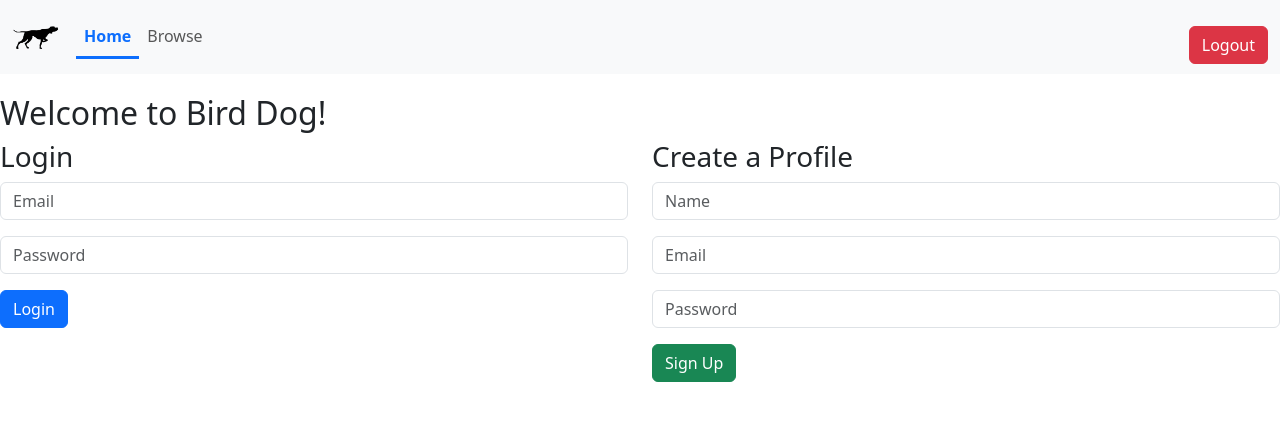
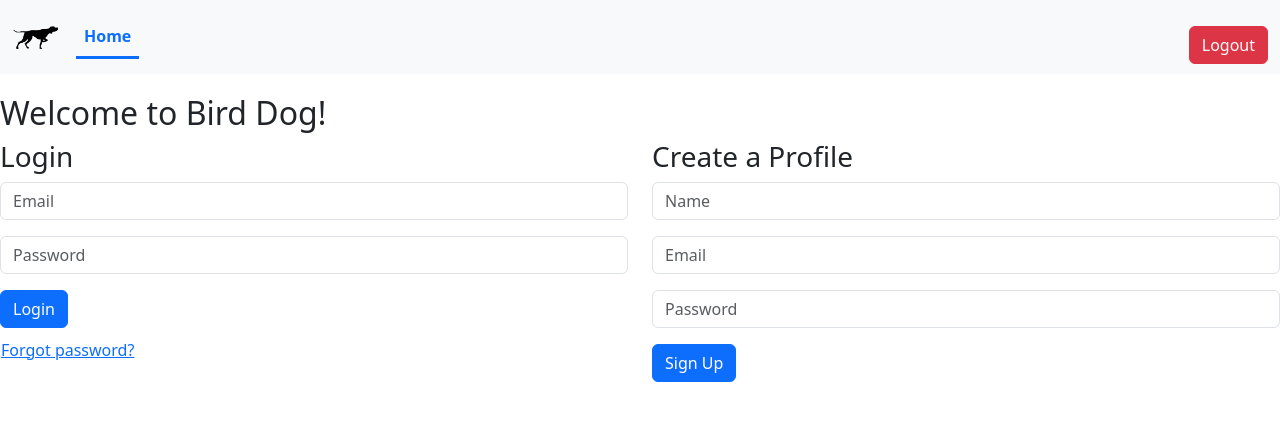
Before and after one commit to jbrandt130/birddog, a Flask app: page / in a window 1280 px wide. Shown: the top 421 px of the page. Run offline with Flask 3, Linux system fonts and the light colour scheme; some libraries are stand-ins or nearby versions.

Commit message:
profile tab and password reset workflow

```diff
--- a/birddog/service.py
+++ b/birddog/service.py
@@ -7,6 +7,9 @@ from urllib.parse import quote, unquote
 from datetime import datetime
 from time import sleep
 import logging
+from itsdangerous import URLSafeTimedSerializer
+import smtplib
+from email.message import EmailMessage
 from flask import (
     Flask,
     render_template,
@@ -42,6 +45,12 @@ STATIC_DIR = os.path.join(BASE_DIR, 'static')
 
 app = Flask(__name__, template_folder=TEMPLATES_DIR, static_folder=STATIC_DIR)
 app.secret_key = os.getenv('BIRDDOG_SECRET_KEY', '')  # For session management
+serializer = URLSafeTimedSerializer(app.secret_key)
+
+SMTP_SERVER = os.getenv('BIRDDOG_SMTP_SERVER', '')  # For password reset
+SMTP_PORT = os.getenv('BIRDDOG_SMTP_PORT', '')  # For password reset
+SMTP_USERNAME = os.getenv('BIRDDOG_SMTP_USERNAME', '')  # For password reset
+SMTP_PASSWORD = os.getenv('BIRDDOG_SMTP_PASSWORD', '')  # For password reset
 
 # ---- USER MANAGEMENT --------------------------------------------------------
 
@@ -80,6 +89,18 @@ class Users:
 
     def logout(self):
         self._session.pop('user', None)
+
+    def change_password(self, email, current_password, new_password):
+        user = self.lookup(email)
+        if not user:
+            return False, 'User not found'
+
+        if not check_password_hash(user.get('password', ''), current_password):
+            return False, 'Current password is incorrect'
+
+        user['password'] = generate_password_hash(new_password)
+        save_cached_object(user, f'{self._path}/{email}.json')
+        return True, 'Password changed successfully'
 
 users = Users(session)
 
@@ -124,6 +145,67 @@ def login():
 def logout():
     users.logout()
     return redirect(url_for('home'))
+
+# Change Password Route
+@app.route('/change_password', methods=['POST'])
+def change_password():
+    user_session = session.get('user')
+    if not user_session:
+        return jsonify(success=False, message='Not logged in'), 401
+
+    email = user_session['email']
+    data = request.get_json()
+    current_pw = data.get('current')
+    new_pw = data.get('new')
+
+    success, message = users.change_password(email, current_pw, new_pw)
+    status = 200 if success else 403
+    return jsonify(success=success, message=message), status
+
+@app.route('/reset_password', methods=['POST'])
+def reset_password_request():
+
+    def _send_reset_email(to_email, token):
+        reset_url = url_for('reset_with_token', token=token, _external=True)
+        msg = EmailMessage()
+        msg['Subject'] = 'Reset your Bird Dog password'
+        msg['From'] = 'birddogpound2025@gmail.com'
+        msg['To'] = to_email
+        msg.set_content(f'Click the link to reset your password: {reset_url}')
+
+        with smtplib.SMTP(SMTP_SERVER, SMTP_PORT) as server:
+            server.starttls()
+            server.login(SMTP_USERNAME, SMTP_PASSWORD)
+            server.send_message(msg)
+
+    data = request.get_json()
+    email = data.get('email')
+    user = users.lookup(email)
+    if not user:
+        return jsonify(success=True, message='If that email is registered, a reset link was sent.')
+
+    token = serializer.dumps(email, salt='reset-password')
+    logger.info(f'sending password reset to {email}, {token}')
+    _send_reset_email(email, token)
+    return jsonify(success=True, message='Check your email for a reset link.')
+
+@app.route('/reset_password/<token>', methods=['GET', 'POST'])
+def reset_with_token(token):
+    try:
+        email = serializer.loads(token, salt='reset-password', max_age=3600)
+    except Exception:
+        return render_template('reset_password_expired.html')
+
+    if request.method == 'POST':
+        new_pw = request.form.get('password')
+        user = users.lookup(email)
+        if not user:
+            return render_template('reset_password_expired.html')
+        user['password'] = generate_password_hash(new_pw)
+        save_cached_object(user, f'{users._path}/{email}.json')
+        return redirect(url_for('home'))
+
+    return render_template('reset_password_form.html', token=token)
 
 # ---- HELPER FUNCTIONS -------------------------------------------------------
 
--- a/static/js/birddog.js
+++ b/static/js/birddog.js
@@ -64,6 +64,12 @@ function enable_if(elem_id, enabled)
         document.getElementById(elem_id).classList.remove('disabled');
     else
         document.getElementById(elem_id).classList.add('disabled');
+}
+
+function show_tab(tab_id) {
+    console.log(`showing tab: ${tab_id}`);
+    const tab = new bootstrap.Tab(document.getElementById(tab_id));
+    tab.show();
 }
 
 async function update_translation_progress(data) {
@@ -826,8 +832,7 @@ function view_changes(full_path, modified, last_resolved) {
         case_id=path.length > 3? path[3] : null,
         compare=compare);
     // Switch to the browse tab
-    const browse_tab = new bootstrap.Tab(document.getElementById('nav-browse-tab'));
-    browse_tab.show();
+    show_tab('nav-browse-tab');
 }
 
 
@@ -1119,6 +1124,27 @@ function on_loaded() {
         });
     }
 
+    // reset password submit
+    const reset_password = document.getElementById('resetPasswordModal');
+    if (reset_password) {
+        reset_password.addEventListener('submit', async (event) => {
+            event.preventDefault();
+
+            const email = document.getElementById('resetEmail').value;
+            console.log('reset password:', email)
+
+            const response = await fetch('/reset_password', {
+                method: 'POST',
+                headers: {'Content-Type': 'application/json'},
+                body: JSON.stringify({ email })
+            });
+            const data = await response.json();
+            alert(data.message);
+            window.location.reload();  // Refresh page
+        });
+    }
+
+
     // if user is logged in, then start loading the page data
     const user_data_elem = document.getElementById('user-data');
     if (user_data_elem) {
@@ -1151,8 +1177,7 @@ function on_loaded() {
                         load_page(page_id[0], page_id[1], page_id[2], page_id[3], page_id[4],
                             compare=last_resolved);
                         // Switch to the browse tab
-                        const browse_tab = new bootstrap.Tab(document.getElementById('nav-browse-tab'));
-                        browse_tab.show();
+                        show_tab('nav-browse-tab');
                     } catch (error) {
                         console.error('Error fetching archives:', error);
                         alert('Failed to load', page_id);
@@ -1173,11 +1198,42 @@ function on_loaded() {
                     // load the selected page
                     load_page(archive, subarchive, '', '');
                     // Switch to the browse tab
-                    const browse_tab = new bootstrap.Tab(document.getElementById('nav-browse-tab'));
-                    browse_tab.show();
+                    show_tab('nav-browse-tab');
                 }
             }
         });
+
+        // handler for change password form
+        document.getElementById('change-password-form')?.addEventListener('submit', async (e) => {
+          e.preventDefault();
+
+          const current = document.getElementById('currentPassword').value;
+          const newPass = document.getElementById('newPassword').value;
+          const confirm = document.getElementById('confirmPassword').value;
+          const msgBox = document.getElementById('password-change-message');
+
+          if (newPass !== confirm) {
+            msgBox.textContent = 'New passwords do not match.';
+            msgBox.className = 'text-danger';
+            return;
+          }
+
+          try {
+            const res = await fetch('/change_password', {
+              method: 'POST',
+              headers: { 'Content-Type': 'application/json' },
+              body: JSON.stringify({ current, new: newPass }),
+            });
+
+            const result = await res.json();
+            msgBox.textContent = result.message;
+            msgBox.className = result.success ? 'text-success' : 'text-danger';
+          } catch (err) {
+            msgBox.textContent = 'Error changing password.';
+            msgBox.className = 'text-danger';
+          }
+        });
+
 
         // Populate the interface
         load_watchlist(check_all=true, initial_load=true);
--- a/templates/index.html
+++ b/templates/index.html
@@ -42,6 +42,9 @@
       background-color: white;
       z-index: 1040;
     }
+    .tab-pane:not(.active) {
+      display: none !important;
+    }
   </style>
 
 </head>
@@ -60,7 +63,10 @@
     <div class="collapse navbar-collapse justify-content-between" id="navbarNavAltMarkup">
       <div class="navbar-nav">
         <a class="nav-link active" id="nav-home-tab" data-bs-toggle="tab" href="#nav-home" role="tab">Home</a>
-        <a class="nav-link" id="nav-browse-tab" data-bs-toggle="tab" href="#nav-browse" role="tab">Browse</a>
+        {% if user %}
+          <a class="nav-link" id="nav-browse-tab" data-bs-toggle="tab" href="#nav-browse" role="tab">Browse</a>
+          <a class="nav-link" id="nav-profile-tab" data-bs-toggle="tab" href="#nav-profile" role="tab">Profile</a>
+        {% endif %}
       </div>
 
       {% if debug %}
@@ -205,6 +211,11 @@
         <input type="password" class="form-control" id="loginPassword" placeholder="Password" required>
       </div>
       <button type="submit" class="btn btn-primary">Login</button>
+      <div class="mt-2">
+        <button type="button" class="btn btn-link p-0" data-bs-toggle="modal" data-bs-target="#resetPasswordModal">
+          Forgot password?
+        </button>
+      </div>
     </form>
     <div id="loginError" class="text-danger mt-2"></div>
   </div>
@@ -222,7 +233,7 @@
       <div class="mb-3">
         <input type="password" class="form-control" id="signupPassword" placeholder="Password" required>
       </div>
-      <button type="submit" class="btn btn-success">Sign Up</button>
+      <button type="submit" class="btn btn-primary">Sign Up</button>
     </form>
     <div id="signupError" class="text-danger mt-2"></div>
   </div>
@@ -230,6 +241,29 @@
 {% endif %}
 </div>
 
+</div>
+
+<!-- User Profile Panel -->
+<div class="tab-pane fade" id="nav-profile" role="tabpanel">
+  <div class="container mt-4">
+    <h3>Profile Settings</h3>
+    <form id="change-password-form">
+      <div class="mb-3">
+        <label for="currentPassword" class="form-label">Current Password</label>
+        <input type="password" class="form-control" id="currentPassword" required>
+      </div>
+      <div class="mb-3">
+        <label for="newPassword" class="form-label">New Password</label>
+        <input type="password" class="form-control" id="newPassword" required>
+      </div>
+      <div class="mb-3">
+        <label for="confirmPassword" class="form-label">Confirm New Password</label>
+        <input type="password" class="form-control" id="confirmPassword" required>
+      </div>
+      <button type="submit" class="btn btn-primary">Change Password</button>
+      <div id="password-change-message" class="mt-2"></div>
+    </form>
+  </div>
 </div>
 
 <!-- Browse Panel -->
@@ -349,6 +383,7 @@
   </div>
 </div>
 
+
 <!-- Archive Selection Modal -->
 <div class="modal fade bd-example-modal-sm" id="archiveSelectModal" tabindex="-1" role="dialog" aria-labelledby="archiveSelectModalLabel" aria-hidden="true">
   <div class="modal-dialog">
@@ -407,6 +442,29 @@
   </div>
 </div>
 
+<!-- Reset Password Modal -->
+<div class="modal fade" id="resetPasswordModal" tabindex="-1" aria-labelledby="resetPasswordModalLabel" aria-hidden="true">
+  <div class="modal-dialog">
+    <form class="modal-content" id="resetPasswordForm">
+      <div class="modal-header">
+        <h5 class="modal-title" id="resetPasswordModalLabel">Reset Password</h5>
+        <button type="button" class="btn-close" data-bs-dismiss="modal" aria-label="Close"></button>
+      </div>
+      <div class="modal-body">
+        <div class="mb-3">
+          <label for="resetEmail" class="form-label">Email</label>
+          <input type="email" class="form-control" id="resetEmail" required>
+        </div>
+      </div>
+      <div class="modal-footer">
+        <button type="submit" class="btn btn-primary">Reset</button>
+        <button type="button" class="btn btn-secondary" data-bs-dismiss="modal">Cancel</button>
+      </div>
+    </form>
+  </div>
+</div>
+
+
 
 <!-- Bootstrap JS -->
 <script src="https://cdn.jsdelivr.net/npm/bootstrap@5.3.3/dist/js/bootstrap.bundle.min.js" integrity="sha384-YvpcrYf0tY3lHB60NNkmXc5s9fDVZLESaAA55NDzOxhy9GkcIdslK1eN7N6jIeHz" crossorigin="anonymous"></script>
```
Also changed, not shown: templates/reset_password_expired.html (added, +20 -0 lines), templates/reset_password_form.html (added, +25 -0 lines).
